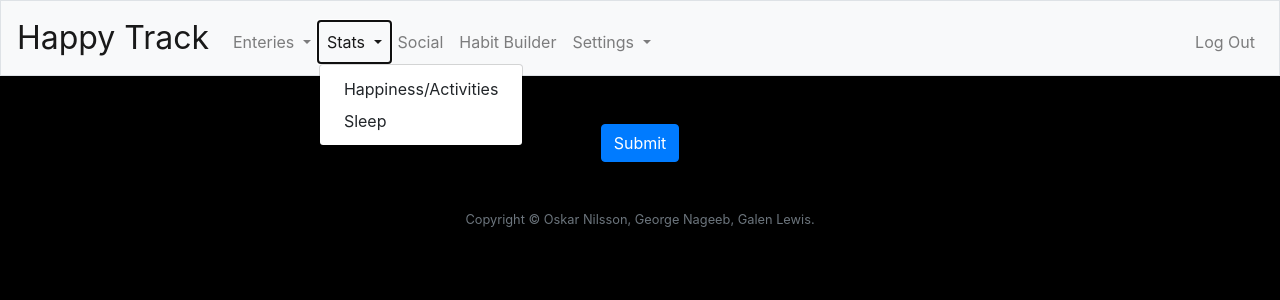
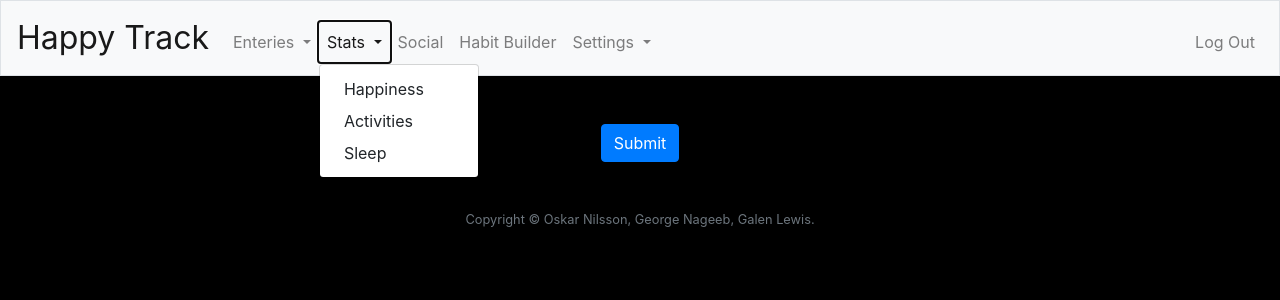
Before and after one commit to ognilsson/cs50gog, a Flask app: page /activities in a window 1280 px wide, after a click on "Stats". Shown: the top 300 px of the page. Run offline with Flask 2, Linux system fonts and the light colour scheme; a user stored in the database is signed in; some libraries are stand-ins or nearby versions.

```diff
--- a/templates/layout.html
+++ b/templates/layout.html
@@ -50,8 +50,9 @@
                               Stats
                             </a>
                             <div class="dropdown-menu">
-                              <a class="dropdown-item" href="/stats">Happiness/Activities</a>
-                              <a class="dropdown-item" href="/sleep">Sleep</a>
+                              <a class="dropdown-item" href="/stats">Happiness</a>
+                              <a class="dropdown-item" href="/activities_stats">Activities</a>
+                              <a class="dropdown-item" href="/sleep_stats">Sleep</a>
                             </div>
                         </li>
                         <li class="nav-item"><a class="nav-link" href="/social">Social</a></li>
```
Also changed, not shown: journal.db.
